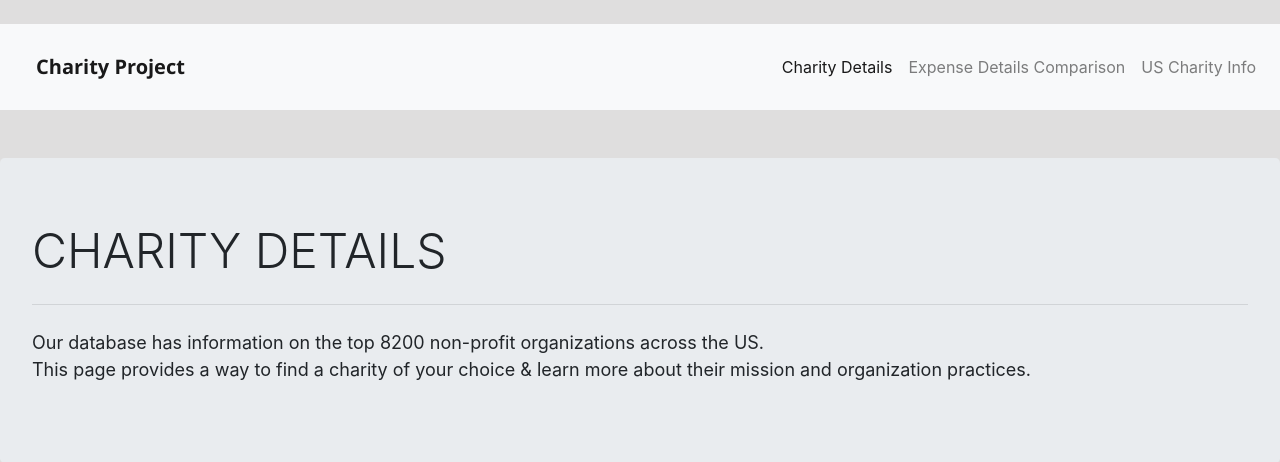
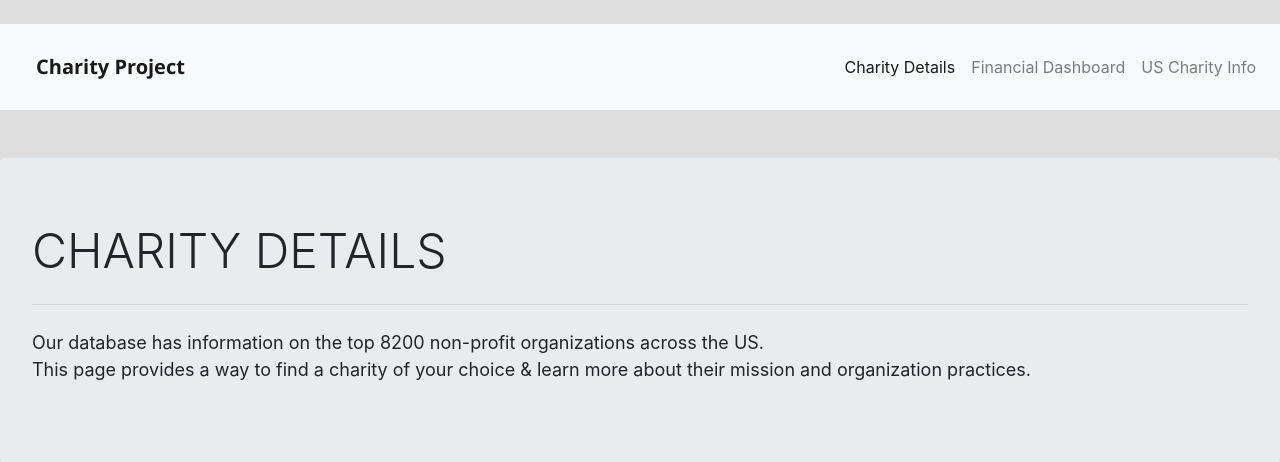
Before and after one commit to jennchang23/charity-project, a Flask app: page /charity-details.html in a window 1280 px wide. Shown: the top 462 px of the page. Run offline with Flask 2, Linux system fonts and the light colour scheme; data that the repository does not hold is empty; some libraries are stand-ins or nearby versions.

Commit message:
Update charity-details.html
Update nav bar

```diff
--- a/templates/charity-details.html
+++ b/templates/charity-details.html
@@ -42,7 +42,7 @@
               <a class="nav-link" href="charity-details.html">Charity Details<span class="sr-only">(current)</span></a>
             </li>
             <li class="nav-item">
-              <a class="nav-link" href="expense-details.html">Expense Details Comparison</a>
+              <a class="nav-link" href="expense-details.html">Financial Dashboard</a>
             </li>
             <li class="nav-item">
               <a class="nav-link" href="us-charity-info.html">US Charity Info</a>
```
